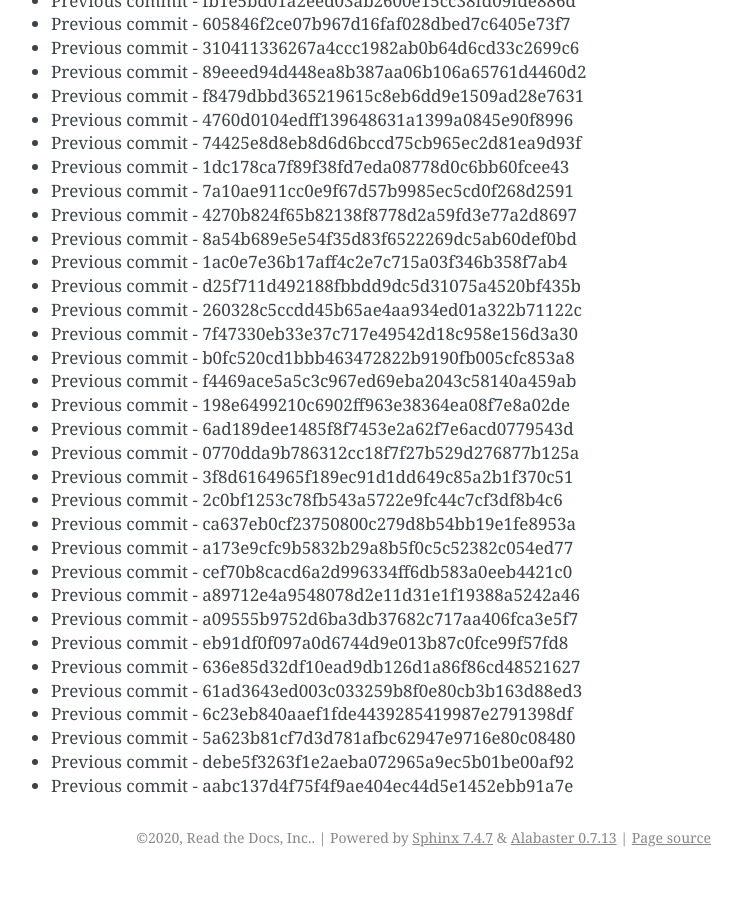
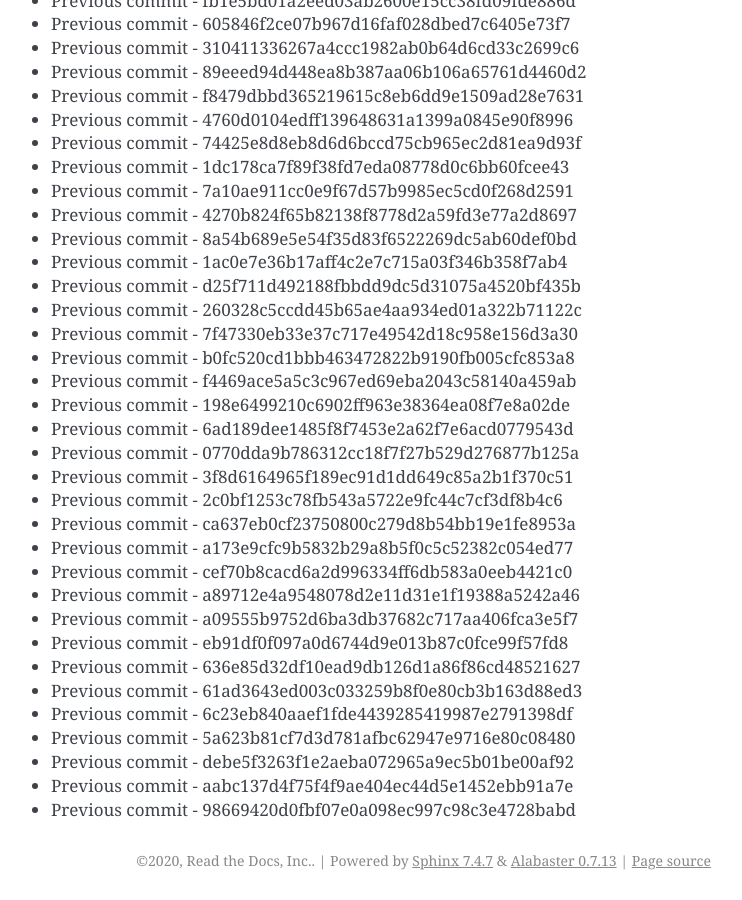
Before and after one commit to readthedocs/rtd-git-stresstest, a Sphinx documentation site: the page built from docs/updates.rst, in a window 1280 px wide and 900 px high, scrolled down 90274 px. Shown: the whole window, without its empty margins (399-1141 px from the left). Built offline with Sphinx 7.4.7, drawn with Linux system fonts in a browser that asks for light colours; before the commit the page ends 91151 px from its top, so only the background shows below that.

Commit message:
Generating commit from previous: 98669420d0fbf07e0a098ec997c98c3e4728babd

```diff
--- a/docs/updates.rst
+++ b/docs/updates.rst
@@ -3825,3 +3825,4 @@ It can be tested for any performance characteristics.
 * Previous commit - 5a623b81cf7d3d781afbc62947e9716e80c08480
 * Previous commit - debe5f3263f1e2aeba072965a9ec5b01be00af92
 * Previous commit - aabc137d4f75f4f9ae404ec44d5e1452ebb91a7e
+* Previous commit - 98669420d0fbf07e0a098ec997c98c3e4728babd
```
